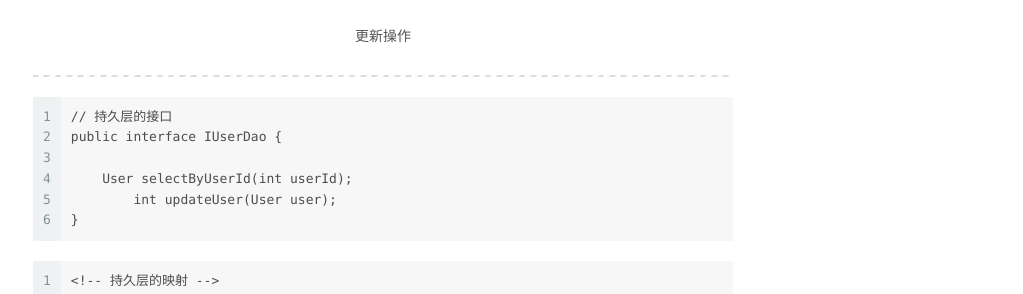
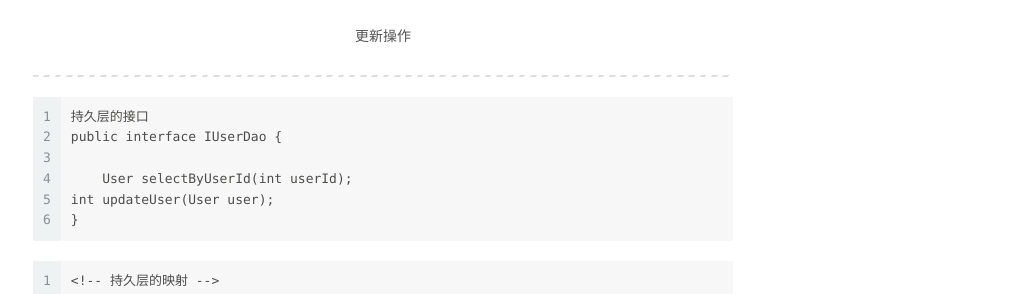
Before and after one commit to chuyibo/chuyibo.github.io, a Jekyll site: the page built from _posts/2021-01-27-MyBatis 学习笔记03.md, in a window 1280 px wide. Shown: the part 1568-1862 px from the top of the page, without its empty margins (257-1280 px from the left). Built offline with Jekyll 4.4.1, drawn with Linux system fonts in a browser that asks for light colours.

Commit message:
2021/02/13

````diff
--- a/_posts/2021-01-27-MyBatis 学习笔记03.md
+++ b/_posts/2021-01-27-MyBatis 学习笔记03.md
@@ -73,11 +73,11 @@ parameterType 属性指定了参数类型，因为示例中参数是自定义类
 ----
 
 ```
-// 持久层的接口
+持久层的接口
 public interface IUserDao {
 
     User selectByUserId(int userId);
-	int updateUser(User user);
+int updateUser(User user);
 }
 ```
 
````
